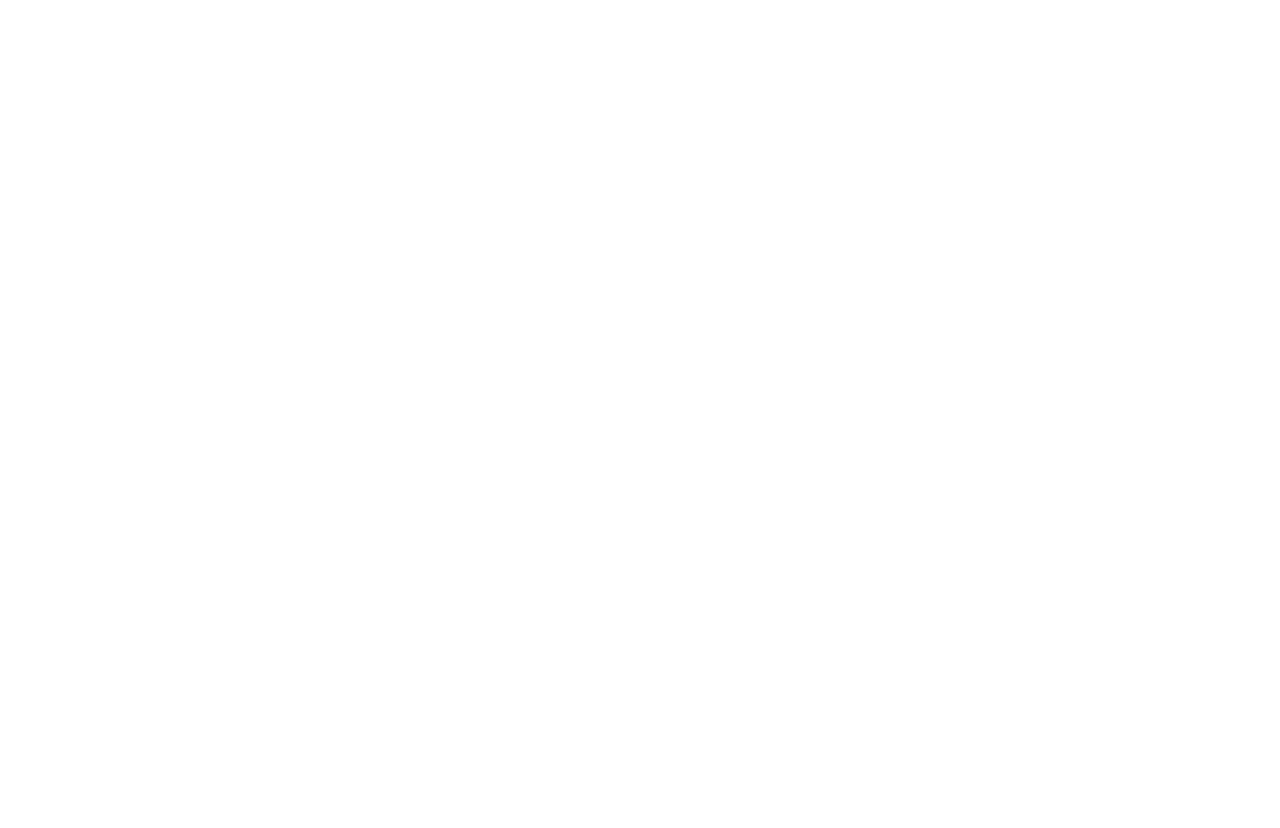
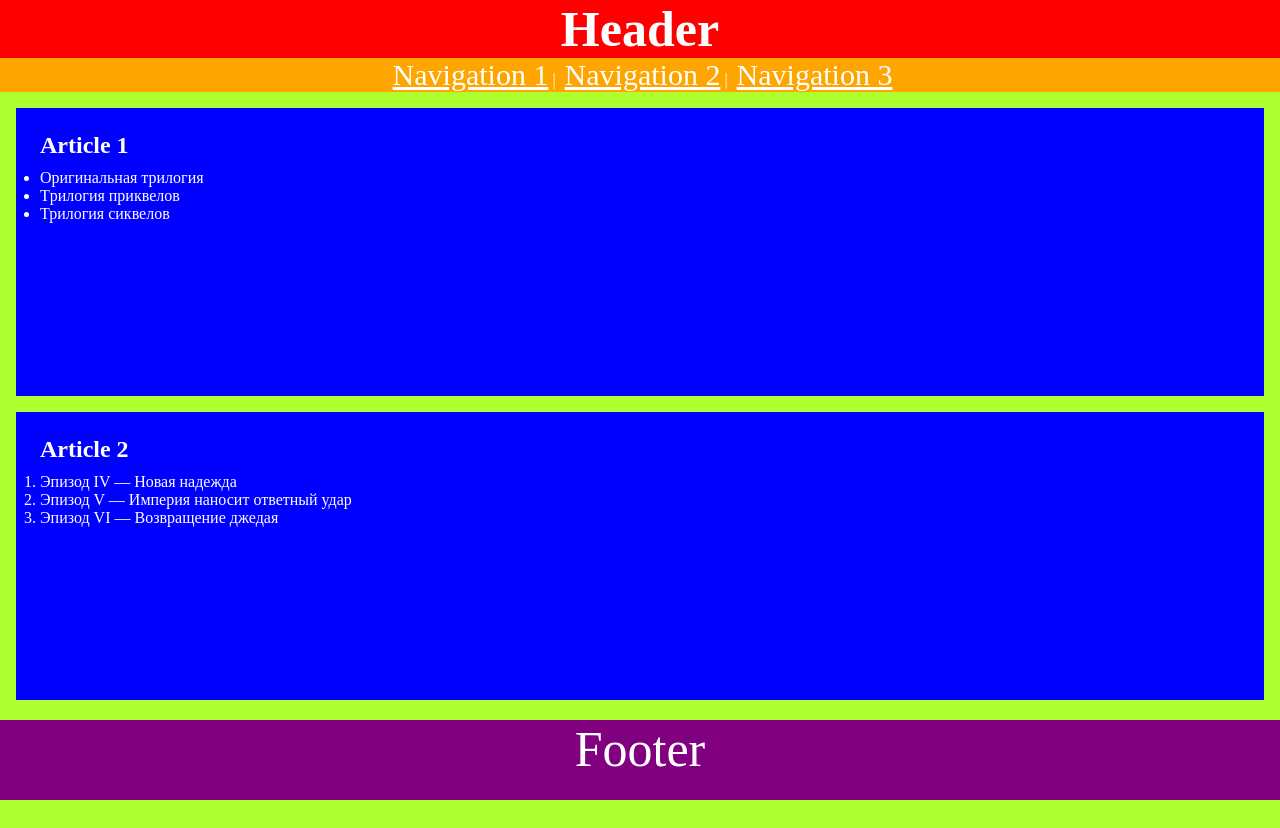
Before and after one commit to js-tasks-ru/htmlcss-20220519_ajfxer, a website: page 02-dz0/01-semantic-mockup/solution.html in a window 1280 px wide. Before the commit the page ends 800 px from the top, so only its background shows below. Drawn offline with Linux system fonts and the light colour scheme.

Commit message:
add second task with semantic elements

```diff
--- a/02-dz0/01-semantic-mockup/solution.html
+++ b/02-dz0/01-semantic-mockup/solution.html
@@ -1,4 +1,37 @@
 <!DOCTYPE html>
 <html lang="ru">
-    <!-- Ваше решение -->
+    <head>
+        <meta charset="utf-8">
+    </head>
+    <body>
+    <header>
+        <link rel="stylesheet" href="styles.css">
+        <h1>Header</h1>
+        <nav>
+            <a href="#">Navigation 1</a> |
+            <a href="#">Navigation 2</a> |
+            <a href="#">Navigation 3</a>
+        </nav>
+    </header>
+    <main>
+        <article class="main_article">
+            <h2>Article 1</h2>
+            <ul>
+                <li>Оригинальная трилогия</li>
+                <li>Tрилогия приквелов</li>
+                <li>Трилогия сиквелов</li>
+            </ul>
+        </article>
+        <article class="main_article">
+            <h2>Article 2</h2>
+            <ol>
+                <li>Эпизод IV — Новая надежда</li>
+                <li>Эпизод V — Империя наносит ответный удар</li>
+                <li>Эпизод VI — Возвращение джедая</li>
+            </ol>
+        </article>
+    </main>
+    <footer>Footer</footer>
+
+    </body>
 </html>
--- /dev/null
+++ b/02-dz0/01-semantic-mockup/styles.css
@@ -0,0 +1,71 @@
+header {
+    background-color: red;
+    padding-top: 0px;
+
+}
+* {
+    margin: 0;
+    padding: 0;
+}
+h1 {
+    font-size: 50px;
+    text-align: center;
+    color: white;
+    background-color: red;
+    padding-top: 0px;
+}
+
+nav {
+    color: white;
+    background-color: orange;
+    text-align: center;
+}
+
+a:link {
+    color: white;
+    text-decoration: underline;
+    padding-left: 5px;
+    font-size: 30px;
+}
+
+a:visited {
+    color: white;
+}
+
+main{
+    background-color: greenyellow;
+    min-height: 100%;
+    margin: 0;
+    overflow: hidden;
+    padding-bottom: 10%
+}
+article{
+    background-color: blue;
+    color: white;
+    height: 33vh;
+}
+
+.main_article{
+    margin-top: 2vh;
+    margin-left: 2vh;
+    margin-right: 2vh;
+    padding-left: 3vh;
+    padding-top: 3vh;
+}
+footer{
+    background-color: purple;
+    position: absolute;
+    bottom: 0;
+    width: 100%;
+    height: 10%;
+    color: white;
+    font-size: 50px;
+    text-align: center;
+
+}
+ul {
+    margin-top: 10px;
+}
+ol {
+    margin-top: 10px;
+}
```
